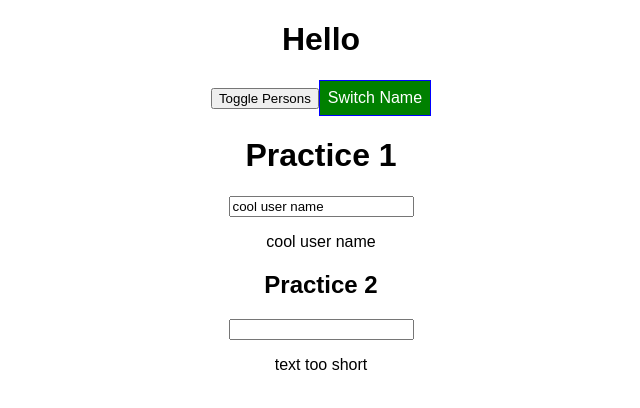
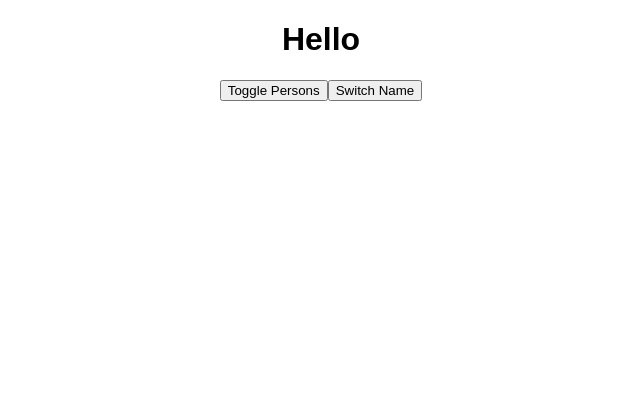
Before and after one commit to GriseldaZBalmaceda/react-complete-guide, a React (Create React App) app: page / in a window 1280 px wide. Shown: the top 408 px of the page, without its empty margins (319-959 px from the left). Built offline with nearby package versions, Linux system fonts and the light colour scheme.

Commit message:
updating file structure

```diff
--- /dev/null
+++ b/src/Components/Cockpit/Cockpit.js
@@ -0,0 +1,14 @@
+import React from 'react'
+
+const Cockpit = (props) => {
+    return (
+        <div>
+            <h1>Hello</h1>
+            <button onClick={props.clicked}> Toggle Persons </button>
+            <button
+            onClick={props.switchName}>Switch Name</button>
+        </div>
+    );
+};
+
+export default Cockpit;
--- /dev/null
+++ b/src/Components/Persons/Persons.js
@@ -0,0 +1,12 @@
+import React from 'react'
+import Person from  './Person/Person'
+const Persons = (props) =>
+    props.personsArray.map(person => {
+        return <Person
+          key={person.id}
+          name={person.name}
+          age={person.age}
+          changed={(event) => props.changed(event, person.id)} />
+    });
+
+export default Persons;
--- a/src/App.js
+++ b/src/Containers/App.js
@@ -1,12 +1,13 @@
 import React, { Component } from 'react';
-import './App.css';
-import Person from './Person/Person'
-import UserInput from './UserInput/UserInput'
-import UserOutput from './UserOutput/UserOutput'
-import ValidateCharacters from './ValidationChar/ValidationChar.jsx'
-import Character from './Characters/CharComponent'
-import Radium, {StyleRoot} from 'radium'
+import '../Containers/App.css';
+import Persons from  '../Components/Persons/Persons'
+// import UserInput from '../Components/UserInput/UserInput'
+// import UserOutput from '../Components/UserOutput/UserOutput'
+// import ValidateCharacters from '../Challenges/ValidationChar/ValidationChar'
+// import Character from '../Challenges/Characters/CharComponent'
+import Cockpit from '../Components/Cockpit/Cockpit'
 class App extends Component {
+
 state = {
   persons : [
     {id:'345', name: 'Max', age:21},
@@ -21,8 +22,8 @@ state = {
 switchNameHandler = (newName) =>{
   this.setState({
     persons: [
-      {name: newName, age:21},
-      {name: 'Debbie', age:23}
+      {name: newName, age:21, id: 213},
+      {name: 'Debbie', age:23, id:656}
     ]
   })
 }
@@ -66,41 +67,21 @@ removeCharacter = (index) => {
 }
 
   render() {
+    let personsTemp = null
 
-    const style = {
-      backgroundColor: 'green',
-      color:'white',
-      font:'inherit',
-      border: '1px solid blue',
-      padding: '8px',
-      cursor: 'pointer',
-      ':hover' : {
-        backgroundColor: 'lightgreen',
-        color: 'black'
-      }
+    if(this.state.showPersons){
+      personsTemp = (<div><Persons personsArray={this.state.persons} changed={this.nameChangedHandler} /></div>)
     }
 
-    let persons = this.state.persons.map(person => {
-      return <Person key={person.id} name={person.name} age={person.age} changed={(event) => this.nameChangedHandler(event, person.id)} />
-    });
-
-    let charactersArray = this.state.character.split('')
-    let characterOutput =  charactersArray.map((element,index)=> <Character key={index} text={element} clicked={()=>this.removeCharacter(index)}> </Character>)
+    // let charactersArray = this.state.character.split('')
+    // let characterOutput =  charactersArray.map((element,index)=> <Character key={index} text={element} clicked={()=>this.removeCharacter(index)}> </Character>)
     return (
-      <StyleRoot>
        <div className="App">
-        <h1>Hello</h1>
-        <button onClick={this.togglePerson}> Toggle Persons </button>
-        <button
-        style={style}
-        onClick={()=>this.switchNameHandler('Maxie')}>Switch Name</button>
-        {this.state.showPersons ?
-          <div>
-            {persons}
-        </div> : '' }
+         <Cockpit clicked={this.togglePerson} switchName={()=>this.switchNameHandler('Maxie')}/>
+          {personsTemp}
 
 
-      <h1>Practice 1</h1>
+      {/* <h1>Practice 1</h1>
       <UserInput change={this.userNameChangedHandler} value={this.state.userName}></UserInput>
       <UserOutput userName={this.state.userName}></UserOutput>
       <UserOutput></UserOutput>
@@ -109,13 +90,11 @@ removeCharacter = (index) => {
       <h2>Practice 2</h2>
       <input onChange={(event)=>this.addCharacters(event)} />
       <ValidateCharacters textLength={this.state.character.length}> </ValidateCharacters>
-      {characterOutput}
+      {characterOutput} */}
       </div>
-      </StyleRoot>
-
     );
     // return React.createElement('div', {className:'App'}, React.createElement('h1',null,'Hello'));
   }
 }
 
-export default Radium(App);
+export default App;
--- a/src/index.js
+++ b/src/index.js
@@ -1,7 +1,7 @@
 import React from 'react';
 import ReactDOM from 'react-dom';
 import './index.css';
-import App from './App';
+import App from './Containers/App';
 import registerServiceWorker from './registerServiceWorker';
 
 ReactDOM.render(<App />, document.getElementById('root'));
```
Also changed, not shown: src/Challenges/Characters/CharComponent.jsx (renamed from src/Characters/CharComponent.jsx), src/Challenges/ValidationChar/ValidationChar.jsx (renamed from src/ValidationChar/ValidationChar.jsx), src/Components/Persons/Person/Person.css (renamed from src/Person/Person.css), src/Components/Persons/Person/Person.js (renamed from src/Person/Person.js), src/Components/UserInput/UserInput.js (renamed from src/UserInput/UserInput.js), src/Components/UserOutput/UserOutput.js (renamed from src/UserOutput/UserOutput.js), src/Containers/App.css (renamed from src/App.css), 1 other file (tests, documents, lock files or other folders).
